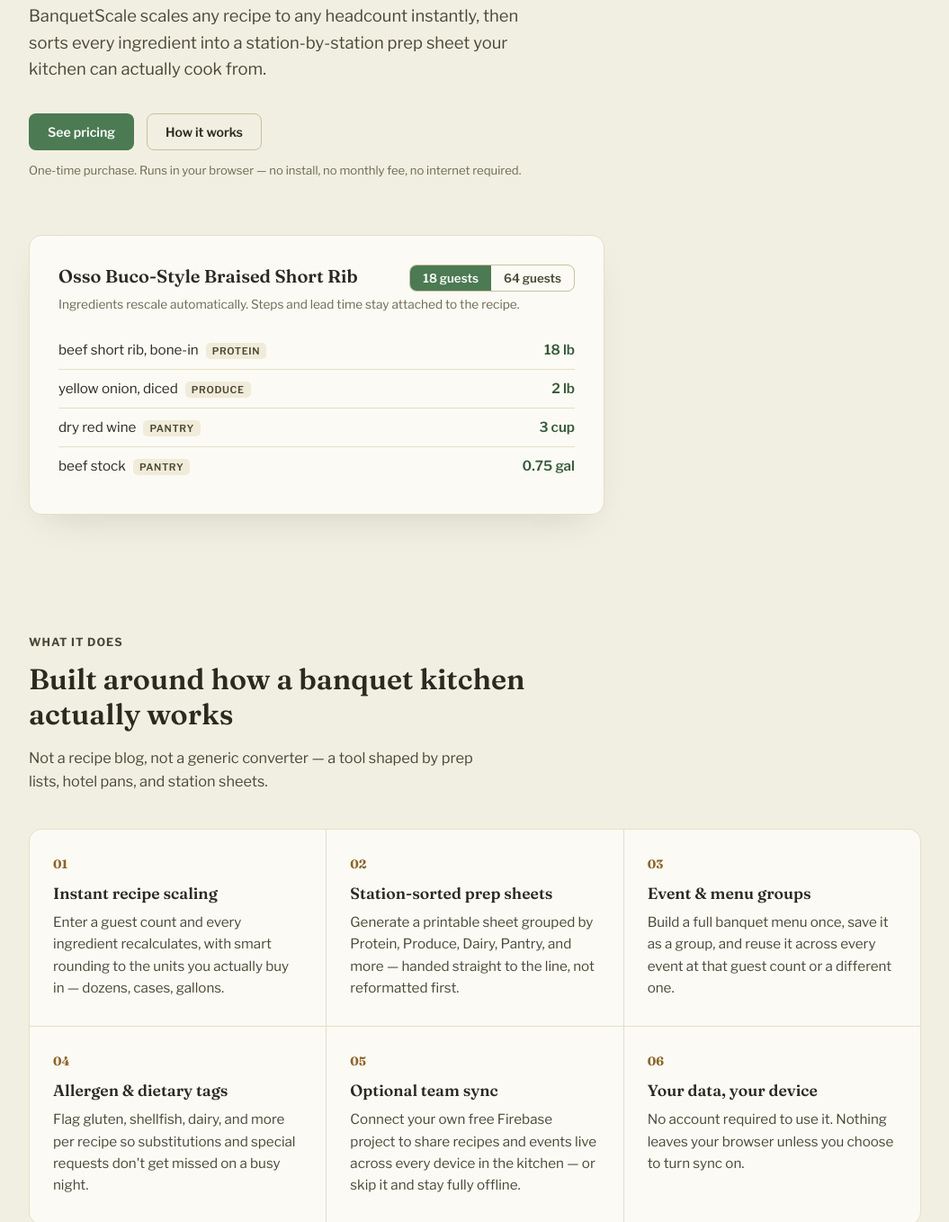
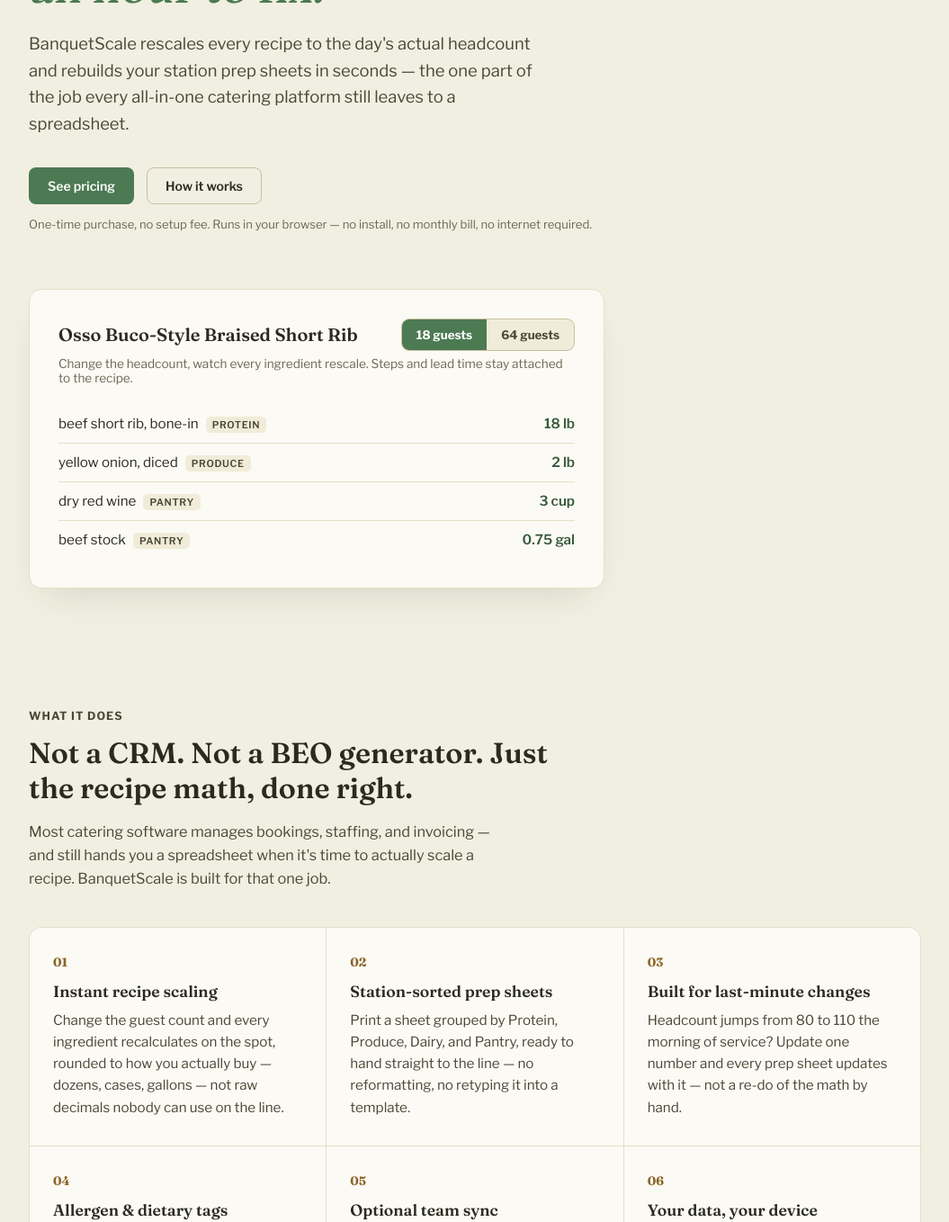
Before and after one commit to bryanfitch25-source/BanquetScale, a plain HTML site: page index.html in a window 1280 px wide. Shown: the part 465-1823 px from the top of the page at 90% size, without its empty margins (112-1167 px from the left). Drawn offline with nearby package versions, Linux system fonts and the light colour scheme.

Commit message:
Update index.html

```diff
--- a/index.html
+++ b/index.html
@@ -4,7 +4,7 @@
 <meta charset="UTF-8" />
 <meta name="viewport" content="width=device-width, initial-scale=1.0" />
 <title>BanquetScale — Prep Sheets and Recipe Scaling for Banquet Kitchens</title>
-<meta name="description" content="Scale recipes to any guest count and generate station-by-station prep sheets in seconds. One-time purchase, runs in your browser, no subscription." />
+<meta name="description" content="Recipe scaling and prep sheets for banquet kitchens — the part every all-in-one catering platform still leaves to a spreadsheet. One-time purchase, no subscription." />
 <meta name="color-scheme" content="light only">
 <meta name="theme-color" content="#F1EFE1">
 <link rel="preconnect" href="https://fonts.googleapis.com">
@@ -61,12 +61,12 @@
     margin-top:64px; background:var(--paper); border:1px solid var(--line); border-radius:14px;
     padding:32px; max-width:640px; box-shadow:0 18px 40px -20px rgba(43,42,32,.18);
   }
-  .demo-head{display:flex; justify-content:space-between; align-items:baseline; margin-bottom:6px;}
-  .demo-title{font-family:'Fraunces',serif; font-size:1.25rem; font-weight:600;}
-  .demo-toggle{display:flex; border:1px solid var(--lineStrong); border-radius:8px; overflow:hidden; font-size:.8rem;}
+  .demo-head{display:flex; justify-content:space-between; align-items:center; gap:16px; margin-bottom:6px; flex-wrap:wrap;}
+  .demo-title{font-family:'Fraunces',serif; font-size:1.25rem; font-weight:600; flex:1 1 auto; min-width:180px;}
+  .demo-toggle{display:flex; border:1.5px solid var(--lineStrong); border-radius:9px; overflow:hidden; font-size:.85rem; flex-shrink:0; background:var(--paperAlt);}
   .demo-toggle button{
-    border:none; background:transparent; padding:6px 14px; font-family:inherit; font-weight:600;
-    color:var(--mutedDark); cursor:pointer;
+    border:none; background:transparent; padding:9px 16px; font-family:inherit; font-weight:700;
+    color:var(--mutedDark); cursor:pointer; white-space:nowrap;
   }
   .demo-toggle button.active{background:var(--accent); color:#fff;}
   .demo-sub{font-size:.85rem; color:var(--muted); margin-bottom:22px;}
@@ -123,6 +123,10 @@
     .features{grid-template-columns:1fr;}
     .pricing-grid{grid-template-columns:1fr;}
     nav{display:none;}
+    .demo{padding:24px 20px;}
+    .demo-head{flex-direction:column; align-items:stretch;}
+    .demo-toggle{width:100%;}
+    .demo-toggle button{flex:1 1 50%; text-align:center; padding:12px 8px;}
   }
   @media (prefers-reduced-motion:reduce){ *{transition:none !important;} }
 </style>
@@ -148,13 +152,14 @@
 <section class="hero">
   <div class="wrap">
     <span class="ornament">❁</span>
+    <div class="label" style="margin-bottom:16px;">For banquet & catering kitchens</div>
     <h1>Guest counts change<br>an hour before service.<br><em>Your prep sheets shouldn't take an hour to fix.</em></h1>
-    <p class="lede">BanquetScale scales any recipe to any headcount instantly, then sorts every ingredient into a station-by-station prep sheet your kitchen can actually cook from.</p>
+    <p class="lede">BanquetScale rescales every recipe to the day's actual headcount and rebuilds your station prep sheets in seconds — the one part of the job every all-in-one catering platform still leaves to a spreadsheet.</p>
     <div class="hero-actions">
       <a href="#pricing" class="btn btn-primary">See pricing</a>
       <a href="#demo" class="btn btn-ghost">How it works</a>
     </div>
-    <p class="hero-note">One-time purchase. Runs in your browser — no install, no monthly fee, no internet required.</p>
+    <p class="hero-note">One-time purchase, no setup fee. Runs in your browser — no install, no monthly bill, no internet required.</p>
 
     <div class="demo" id="demo">
       <div class="demo-head">
@@ -164,7 +169,7 @@
           <button id="btn64" onclick="setGuests(64)">64 guests</button>
         </div>
       </div>
-      <div class="demo-sub">Ingredients rescale automatically. Steps and lead time stay attached to the recipe.</div>
+      <div class="demo-sub">Change the headcount, watch every ingredient rescale. Steps and lead time stay attached to the recipe.</div>
       <div id="rows"></div>
     </div>
   </div>
@@ -174,16 +179,16 @@
   <div class="wrap">
     <div class="label section-label">What it does</div>
     <div class="section-head">
-      <h2>Built around how a banquet kitchen actually works</h2>
-      <p>Not a recipe blog, not a generic converter — a tool shaped by prep lists, hotel pans, and station sheets.</p>
+      <h2>Not a CRM. Not a BEO generator. Just the recipe math, done right.</h2>
+      <p>Most catering software manages bookings, staffing, and invoicing — and still hands you a spreadsheet when it's time to actually scale a recipe. BanquetScale is built for that one job.</p>
     </div>
     <div class="features">
-      <div class="feature"><span class="num">01</span><h3>Instant recipe scaling</h3><p>Enter a guest count and every ingredient recalculates, with smart rounding to the units you actually buy in — dozens, cases, gallons.</p></div>
-      <div class="feature"><span class="num">02</span><h3>Station-sorted prep sheets</h3><p>Generate a printable sheet grouped by Protein, Produce, Dairy, Pantry, and more — handed straight to the line, not reformatted first.</p></div>
-      <div class="feature"><span class="num">03</span><h3>Event & menu groups</h3><p>Build a full banquet menu once, save it as a group, and reuse it across every event at that guest count or a different one.</p></div>
+      <div class="feature"><span class="num">01</span><h3>Instant recipe scaling</h3><p>Change the guest count and every ingredient recalculates on the spot, rounded to how you actually buy — dozens, cases, gallons — not raw decimals nobody can use on the line.</p></div>
+      <div class="feature"><span class="num">02</span><h3>Station-sorted prep sheets</h3><p>Print a sheet grouped by Protein, Produce, Dairy, and Pantry, ready to hand straight to the line — no reformatting, no retyping it into a template.</p></div>
+      <div class="feature"><span class="num">03</span><h3>Built for last-minute changes</h3><p>Headcount jumps from 80 to 110 the morning of service? Update one number and every prep sheet updates with it — not a re-do of the math by hand.</p></div>
       <div class="feature"><span class="num">04</span><h3>Allergen & dietary tags</h3><p>Flag gluten, shellfish, dairy, and more per recipe so substitutions and special requests don't get missed on a busy night.</p></div>
       <div class="feature"><span class="num">05</span><h3>Optional team sync</h3><p>Connect your own free Firebase project to share recipes and events live across every device in the kitchen — or skip it and stay fully offline.</p></div>
-      <div class="feature"><span class="num">06</span><h3>Your data, your device</h3><p>No account required to use it. Nothing leaves your browser unless you choose to turn sync on.</p></div>
+      <div class="feature"><span class="num">06</span><h3>Your data, your device</h3><p>No account required to use it, and nothing sits on someone else's server by default — unlike most catering platforms, which store your kitchen's data in their cloud whether you like it or not.</p></div>
     </div>
   </div>
 </section>
@@ -193,7 +198,7 @@
     <div class="label section-label">Pricing</div>
     <div class="section-head">
       <h2>Pay once. No subscription, ever.</h2>
-      <p>Both tiers are the same file. The difference is how many kitchens you're licensed to run it in.</p>
+      <p>Most catering platforms charge a setup fee before you've scaled a single recipe, then bill monthly on top. BanquetScale doesn't — buy it once, keep it.</p>
     </div>
     <div class="pricing-grid">
       <div class="price-card">
@@ -229,8 +234,10 @@
     <div class="label section-label">Questions</div>
     <div class="section-head"><h2>Before you buy</h2></div>
     <div style="margin-top:24px;">
+      <div class="faq-item"><h3>Is this a full catering CRM?</h3><p>No — BanquetScale does one job: turning your recipes into accurate, scaled prep sheets for the guest count you actually have. If you need booking, invoicing, or staff scheduling too, run it alongside whatever CRM you already use.</p></div>
       <div class="faq-item"><h3>Is this a subscription?</h3><p>No. You pay once and keep the file. There's no recurring charge and no license check that can lock you out.</p></div>
       <div class="faq-item"><h3>Do I need to install anything?</h3><p>No. BanquetScale is a single file that opens in any modern browser, on desktop or tablet.</p></div>
+      <div class="faq-item"><h3>Can I reuse a menu across different events?</h3><p>Yes. Build a full banquet menu once, save it as a group, and reuse it for the next event — at that guest count or a completely different one.</p></div>
       <div class="faq-item"><h3>What if I need it on more than one device?</h3><p>The file works standalone on any device. If you want live syncing between devices — say, the office computer and a tablet on the line — connect your own free Firebase project in a few minutes; setup steps are built into the app.</p></div>
       <div class="faq-item"><h3>Where does my data live?</h3><p>In your browser by default. If you turn on sync, it lives in the Firebase project you control — never on our servers.</p></div>
       <div class="faq-item"><h3>What's the difference between the two tiers?</h3><p>The file and features are identical. Single Kitchen covers one property; Multi-Location covers a catering company running the tool across several.</p></div>
@@ -241,7 +248,7 @@
 <footer>
   <div class="wrap footer-inner">
     <div class="label">BanquetScale — Prep Sheet Generator</div>
-    <div class="label">Questions before buying? Email hello@banquetscale.example</div>
+    <div class="label">Questions before buying? Email BanquetScaler@gmail.com</div>
   </div>
 </footer>
 
```
